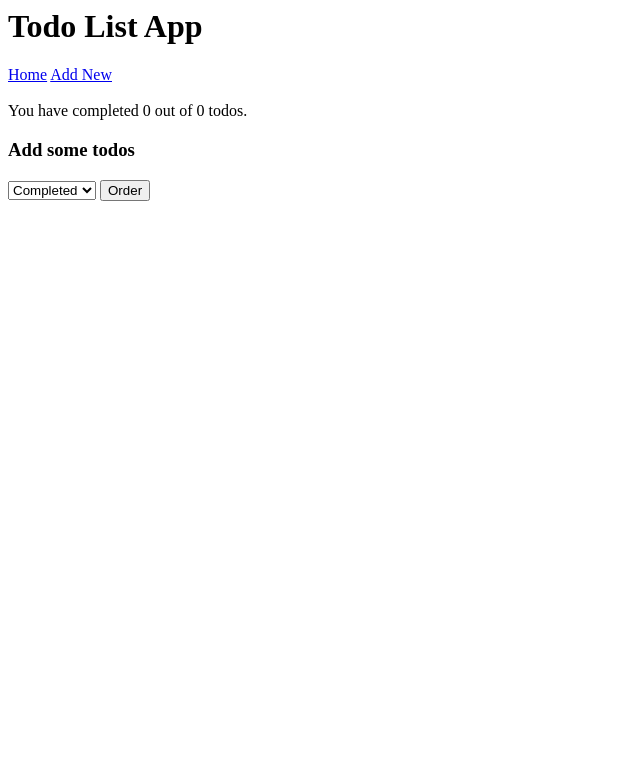
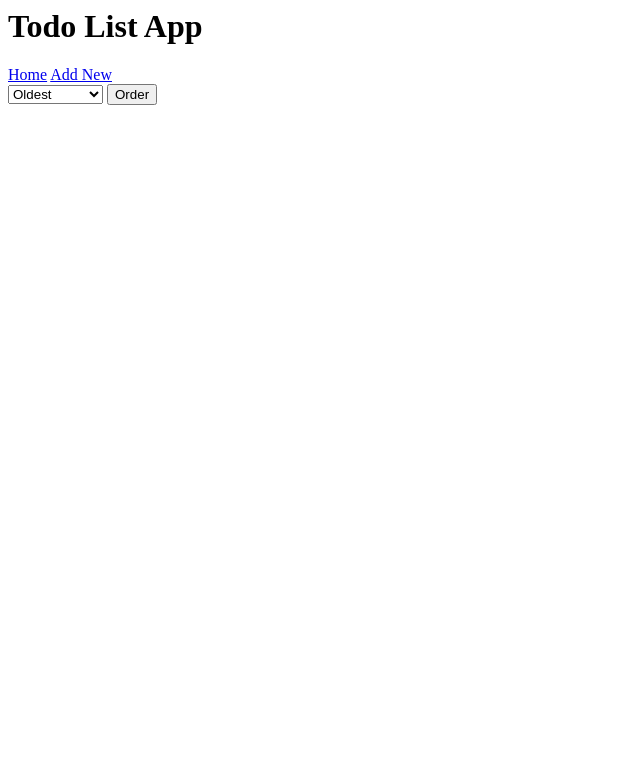
Before and after one commit to PCMBarber/DFEDockerfileTask2, a Flask app: page / in a window 1280 px wide. Shown: the top 783 px of the page, without its empty margins (0-640 px from the left). Run offline with Flask 2, Linux system fonts and the light colour scheme; data that the repository does not hold is empty.

Commit message:
for trainees

```diff
--- a/application/forms.py
+++ b/application/forms.py
@@ -1,31 +1,30 @@
 from flask_wtf import FlaskForm
-from wtforms import StringField, BooleanField, SubmitField, SelectField
+from wtforms import StringField, SubmitField, SelectField
 from wtforms.validators import DataRequired, ValidationError
 
 from application.models import Todos
 
-
 class TodoForm(FlaskForm):
     task = StringField('Task',
         validators = [
-            DataRequired(),
+            DataRequired()
         ]
     )
-    submit = SubmitField('Submit')
+    submit = SubmitField('Todo')
 
     def validate_task(self, task):
-        todos = Todos.query.all()
-        for todo in todos:
-            if todo.task == task.data:
-                raise ValidationError('You already added this Todo')
+        all_todos = Todos.query.all()
+        if task.data in all_todos:
+            raise ValidationError('You already have that Todo')
 
-class OrderTodo(FlaskForm):
-    order_with = SelectField('Order With',
-        choices=[
+class OrderForm(FlaskForm):
+    order = SelectField('Order',
+        choices = [
+            ("old", "Oldest"),
+            ("new","Newest"),
             ("complete", "Completed"),
-            ("id", "Recent"),
-            ("old", "Old"),
-            ('incomplete', "Incomplete")
+            ("incomplete", "Incompleted")
         ]
     )
+
     submit = SubmitField('Order')
--- a/application/models.py
+++ b/application/models.py
@@ -1,8 +1,8 @@
 from application import db
+
+
 
 class Todos(db.Model):
     id = db.Column(db.Integer, primary_key=True)
-
     task = db.Column(db.String(30), unique=True)
-
     complete = db.Column(db.Boolean, default=False)
--- a/application/routes.py
+++ b/application/routes.py
@@ -1,21 +1,21 @@
 from flask import render_template, url_for, redirect, request
 from application import app, db
 from application.models import Todos
-from application.forms import TodoForm, OrderTodo
+from application.forms import TodoForm, OrderForm
 
 
 @app.route('/', methods=['POST', 'GET'])
 def index():
-    form = OrderTodo()
+    form = OrderForm()
     totals = {
         "total": Todos.query.count(),
         "total_completed": Todos.query.filter_by(complete=True).count()
     }
-    if form.order_with.data == "id":
+    if form.order.data == "id":
         todos = Todos.query.order_by(Todos.id.desc()).all()
-    elif form.order_with.data == "complete":
+    elif form.order.data == "complete":
         todos = Todos.query.order_by(Todos.complete.desc()).all()
-    elif form.order_with.data == "incomplete":
+    elif form.order.data == "incomplete":
         todos = Todos.query.order_by(Todos.complete).all()
     else:
         todos = Todos.query.all()
@@ -55,7 +55,7 @@ def update(id):
     if form.validate_on_submit():
         todo.task = form.task.data
         db.session.commit()
-        redirect(url_for('index'))
+        return redirect(url_for('index'))
     elif request.method == 'GET':
         form.task.data = todo.task
     return render_template('update.html', title='Update your todo', form=form)
--- a/application/templates/index.html
+++ b/application/templates/index.html
@@ -1,26 +1,8 @@
 {% extends 'layout.html' %}
 {% block body_content %}
-    <br>
-    <br>
-    You have completed {{ totals['total_completed'] }} out of {{ totals['total'] }} todos.
-
-    {% if totals['total'] == 0 %}
-
-        <h3>Add some todos</h3>
-
-    {% elif totals['total_completed'] == totals['total'] %}
-
-        <h3>Good Job!</h3>
-
-    {% elif totals['total_completed'] <= totals['total'] - 3 %}
-
-        <h3>You're falling behind!</h3>
-
-    {% endif %}
-
     <div>
         <form action="{{ url_for('index') }}" method='POST'>
-            {{ form.order_with }}
+            {{ form.order }}
             {{ form.submit }}
         </form>
         {% for todo in todos %}
--- a/application/templates/layout.html
+++ b/application/templates/layout.html
@@ -2,7 +2,7 @@
 <head>
     <meta charset="UTF-8">
     <meta name="viewport" content="width=device-width, initial-scale=1.0">
-    <title>Todo List V2</title>
+    <title>Todo List</title>
 </head>
 <body>
     <h1>{{ title }}</h1>
--- a/create.py
+++ b/create.py
@@ -1,3 +1,4 @@
 from application import db
 
+db.drop_all()
 db.create_all()
```
Also changed, not shown: application/__init__.py (+2 -6 lines).
